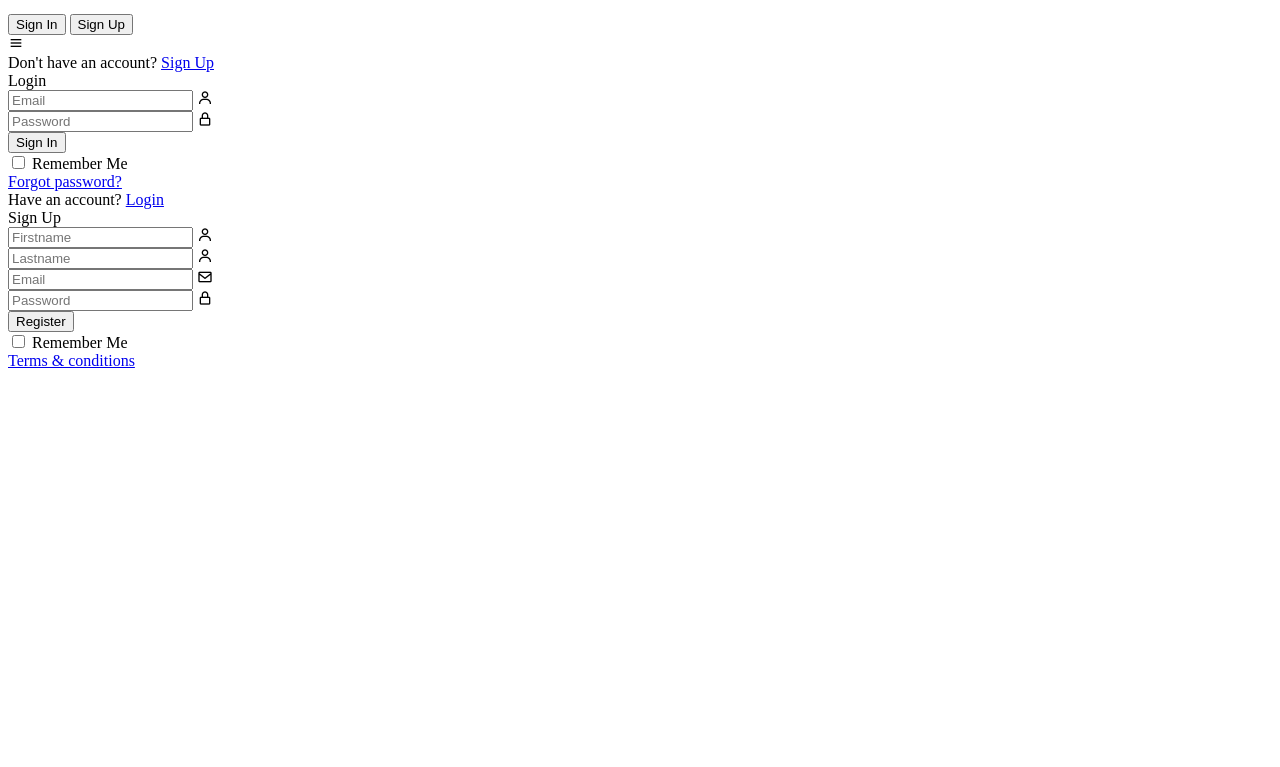
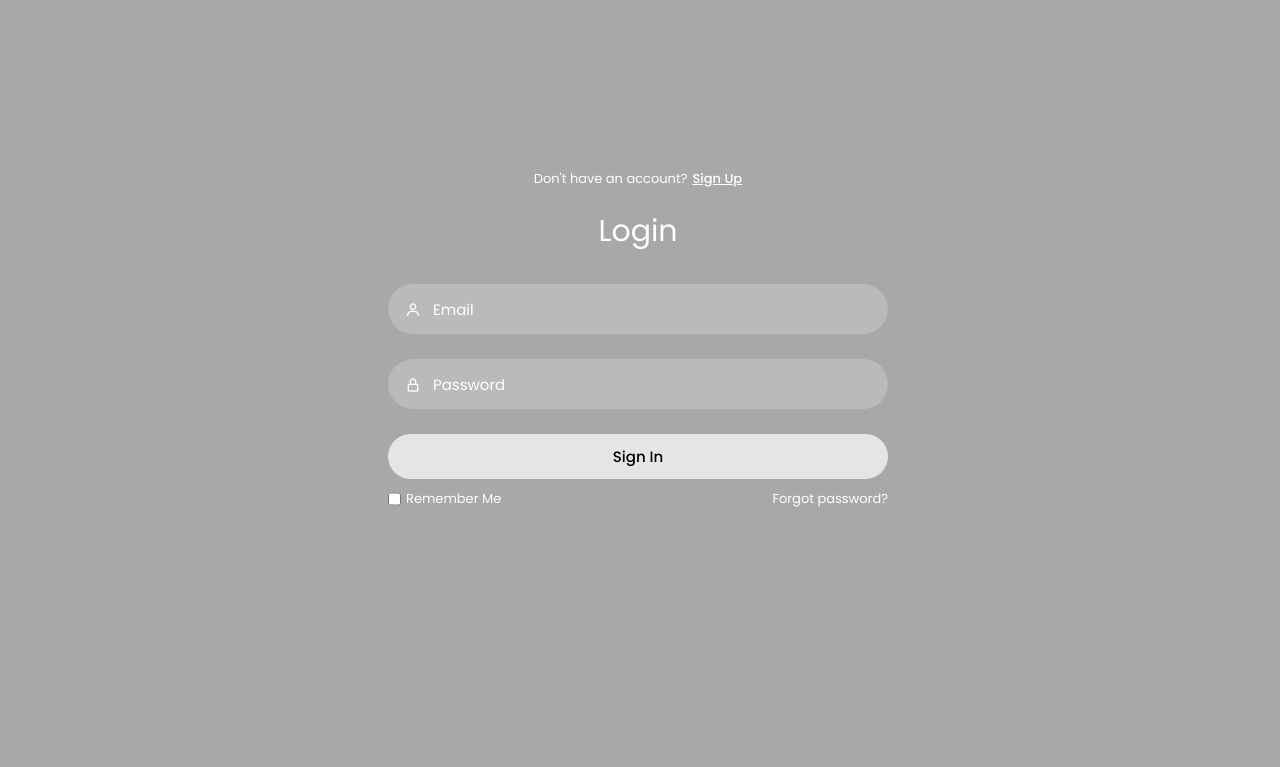
Before and after one commit to DevDivyansh12115031/MCQ-Quiz-Website, a plain HTML site: page login.html in a window 1280 px wide. Shown: the part 106-873 px from the top of the page. Before the commit the page ends 800 px from the top, so only its background shows below. Drawn offline with nearby package versions, Linux system fonts and the light colour scheme.

Commit message:
Update login.html

```diff
--- a/login.html
+++ b/login.html
@@ -5,7 +5,7 @@
     <meta http-equiv="X-UA-Compatible" content="IE=edge">
     <meta name="viewport" content="width=device-width, initial-scale=1.0">
     <link href='https://unpkg.com/boxicons@2.1.4/css/boxicons.min.css' rel='stylesheet'>
-    <link rel="stylesheet" href="styles.css">
+    <link rel="stylesheet" href="loginpage.css">
     <title>Quiz Website</title>
 </head>
 <body>
```
